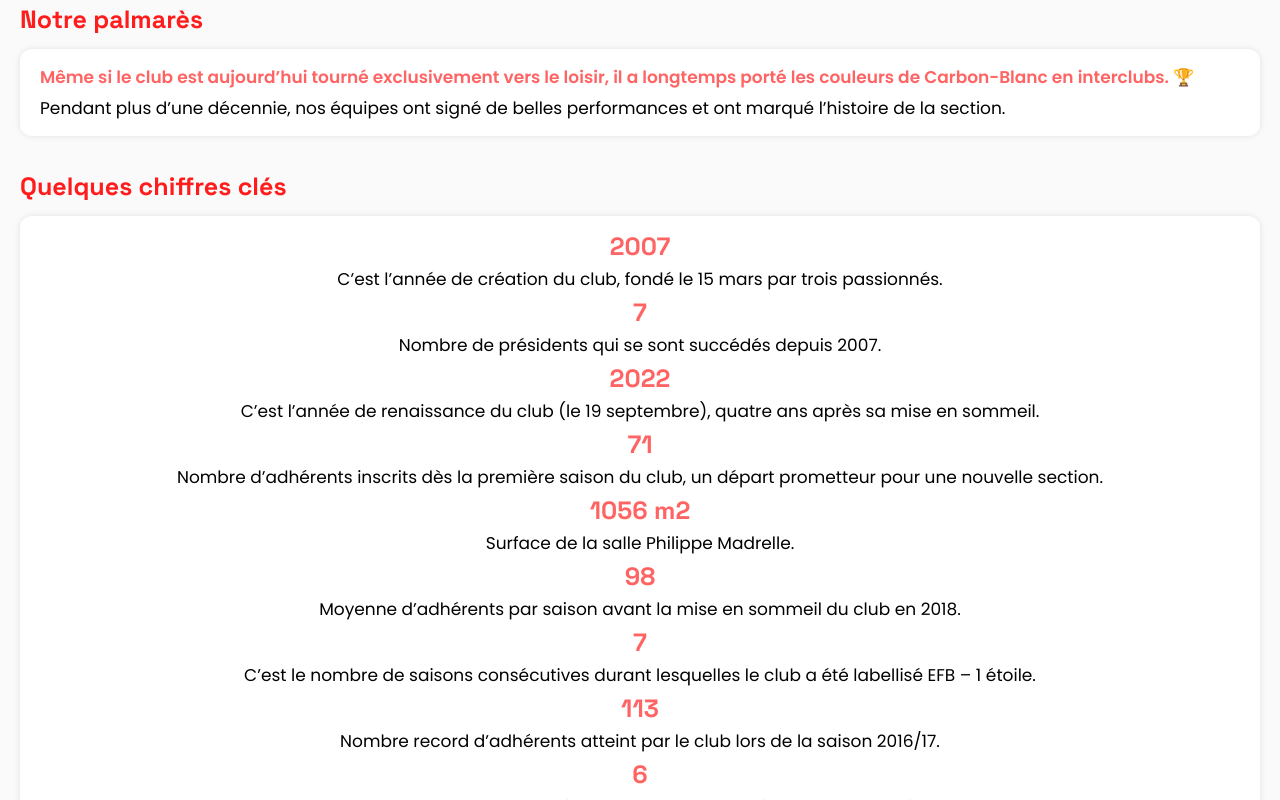
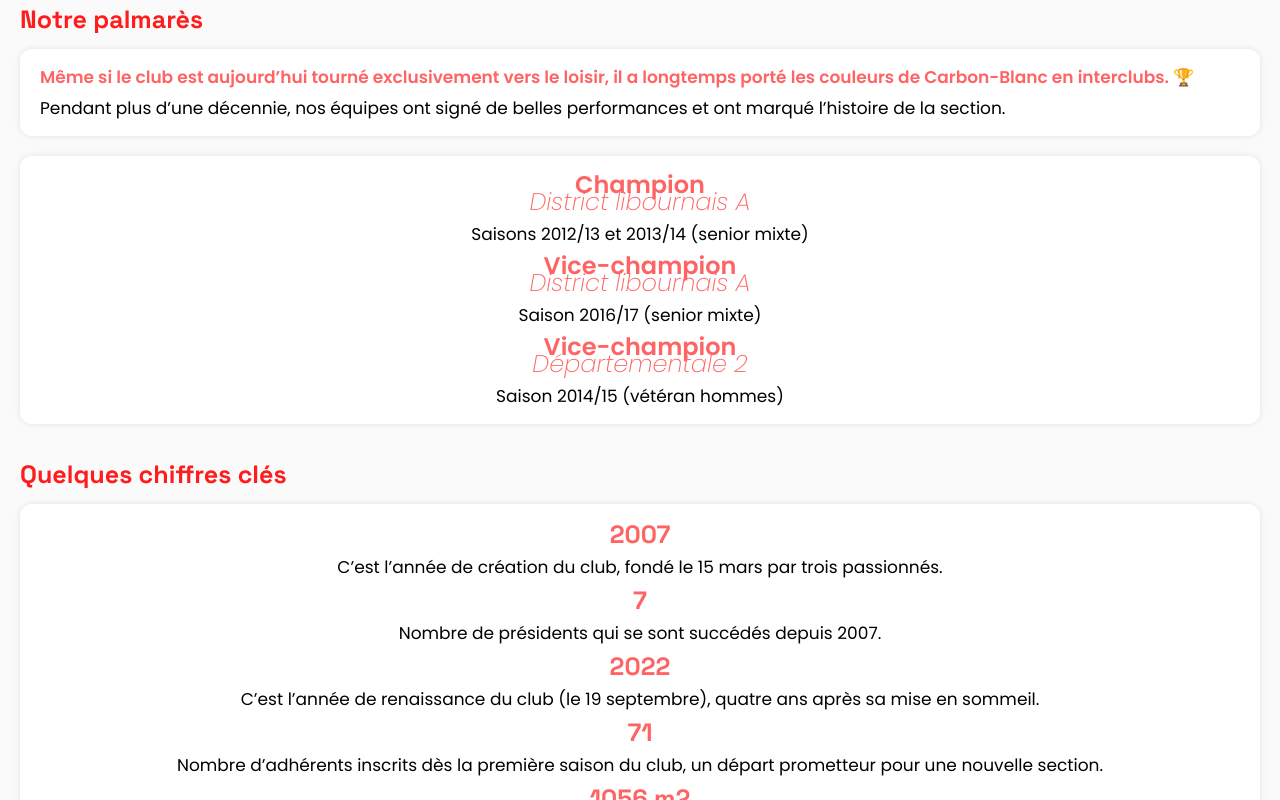
Before and after one commit to Matsuel/CACBO-Badminton, a Next.js app: page /histoire in a window 1280 px wide. Shown: the part 11200-12000 px from the top of the page. Built offline with nearby package versions, Linux system fonts and the light colour scheme; no server answers; a web font is replaced by a local one.

Commit message:
feat: add Palmares component to showcase achievements in Histoire page

```diff
--- a/src/app/histoire/page.tsx
+++ b/src/app/histoire/page.tsx
@@ -10,6 +10,7 @@ import PageLayout from "@/components/PageLayout";
 import Parent from "@/components/Parent";
 import SingleTitle from "@/components/SingleTitle";
 import { textVariants } from "@/constantes/theme";
+import Palmares from "@/components/Palmares";
 
 const Histoire = () => {
 	return (
@@ -34,9 +35,9 @@ const Histoire = () => {
 						un engagement associatif fort.
 					</BlocIntro>
 
-                    <BlocIntro>
-                        À travers cette page, nous revenons sur les grandes étapes qui ont marqué notre histoire, des débuts modestes jusqu’à la réouverture du club en 2022, symbole d’un véritable renouveau.
-                    </BlocIntro>
+					<BlocIntro>
+						À travers cette page, nous revenons sur les grandes étapes qui ont marqué notre histoire, des débuts modestes jusqu’à la réouverture du club en 2022, symbole d’un véritable renouveau.
+					</BlocIntro>
 				</Parent>
 
 				<Parent>
@@ -491,6 +492,26 @@ const Histoire = () => {
 							performances et ont marqué l’histoire de la section.
 						</BlocText>
 					</Bloc>
+
+					<Bloc>
+						<Palmares
+							title="Champion"
+							subtitle="District libournais A"
+							legend="Saisons 2012/13 et 2013/14 (senior mixte)"
+						/>
+
+						<Palmares
+							title="Vice-champion"
+							subtitle="District libournais A"
+							legend="Saison 2016/17 (senior mixte)"
+						/>
+
+						<Palmares
+							title="Vice-champion"
+							subtitle="Départementale 2"
+							legend="Saison 2014/15 (vétéran hommes)"
+						/>
+					</Bloc>
 				</Parent>
 
 				<Parent>
--- /dev/null
+++ b/src/components/Palmares.tsx
@@ -0,0 +1,26 @@
+import type React from "react";
+import { cn } from "@/utils/cn";
+
+interface PalmaresProps extends React.HTMLAttributes<HTMLDivElement> {
+    title: string;
+    subtitle: string;
+    legend: string;
+}
+
+const Palmares = ({
+    title,
+    subtitle,
+    legend,
+    className,
+    ...props
+}: PalmaresProps) => {
+    return (
+        <div className={cn("w-full flex flex-col items-center gap-content", className)} {...props}>
+            <h2 className="font-Poppins font-semibold text-[24px] leading-4.5 text-redpale">{title}</h2>
+            <h3 className="font-Poppins font-extralight italic text-[24px] leading-4.5 text-redpale -mt-4">{subtitle}</h3>
+            <p className="w-4/5 font-Poppins font-normal text-paragraph leading-4 text-center">{legend}</p>
+        </div>
+    );
+};
+
+export default Palmares;
```
Also changed, not shown: src/app/page.tsx (+45 -31 lines).
